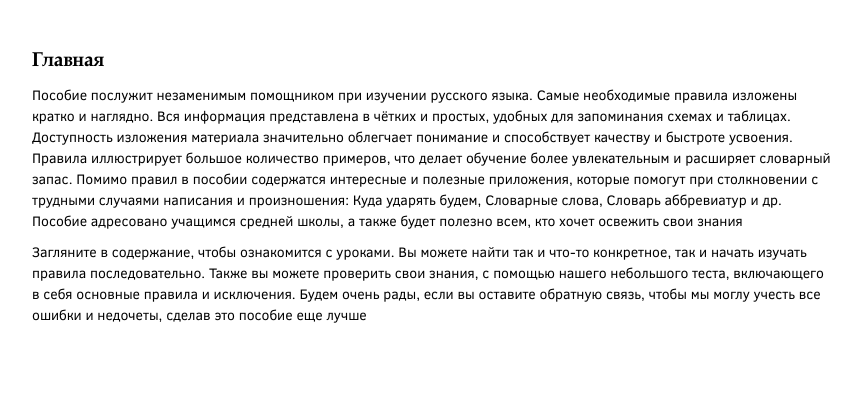
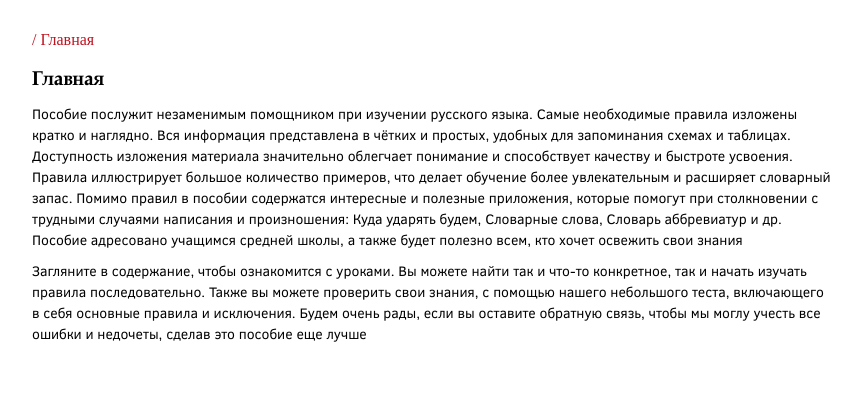
Before and after one commit to SeaReccoon/learn-russian, a Django app: page / in a window 1280 px wide. Shown: the part 60-480 px from the top of the page, without its empty margins (208-1069 px from the left). Run offline with Django 5.2, Linux system fonts and the light colour scheme; some libraries are stand-ins or nearby versions; some web fonts are replaced.

Commit message:
добавлена хлебная крошка

```diff
--- a/lessons/static/lessons/css/list.css
+++ b/lessons/static/lessons/css/list.css
@@ -1,6 +1,6 @@
 .topic {
     width: 700px;
-    margin-bottom: 3em;
+    margin: 1.5em 0;
     padding: 1em 3em;
     background-color: var(--bg-color);
     box-shadow: inset 0px 1px 4px rgba(0, 0, 0, 0.2);
--- a/lessons/templates/lessons/lesson.html
+++ b/lessons/templates/lessons/lesson.html
@@ -6,6 +6,11 @@
 
 {% block title %}
     Learn-Russian. {{ lesson.category }}. {{ lesson.title }}
+{% endblock %}
+
+{% block breadcrumb %}
+    <a href="{% url 'lessons_list' %}">/ Уроки</a>
+    <a href="{% url 'lesson' lesson.pk %}">/ {{ lesson.title }}</a>
 {% endblock %}
 
 {% block aside %}
--- a/lessons/templates/lessons/list.html
+++ b/lessons/templates/lessons/list.html
@@ -6,6 +6,10 @@
 
 {% block title %}
     Learn-Russian. Содержание
+{% endblock %}
+
+{% block breadcrumb %}
+    <a href="{% url 'lessons_list' %}">/ Уроки</a>
 {% endblock %}
 
 {% block content %}
--- a/main/templates/main/index.html
+++ b/main/templates/main/index.html
@@ -2,6 +2,10 @@
 
 {% block title %}
     Learn-Russian. Главная
+{% endblock %}
+
+{% block breadcrumb %}
+    <a href="{% url 'index' %}">/ Главная</a>
 {% endblock %}
 
 {% block content %}
--- a/static/css/base.css
+++ b/static/css/base.css
@@ -63,7 +63,7 @@ body {
 }
 
 .title_accent {
-    font-family: 16px;
+    font-size: 16px;
     color: var(--main-color);
 }
 
@@ -188,6 +188,13 @@ footer {
     gap: 30px;
 }
 
+/* Хлебная крошка */
+.breadcrumb a {
+    font-size: 16px;
+    font-family: "Garamond";
+    color: var(--add-main-color);
+}
+
 /* Кнопки и элементы управления */
 .main-btn {
     padding: 1em 1.5em;
--- a/templates/base.html
+++ b/templates/base.html
@@ -44,6 +44,10 @@
 
         <main>
             <div class="content">
+                <div class="breadcrumb">
+                    {% block breadcrumb %}{% endblock %}
+                </div>
+
                 {% block content %}{% endblock %}
             </div>
 
```
